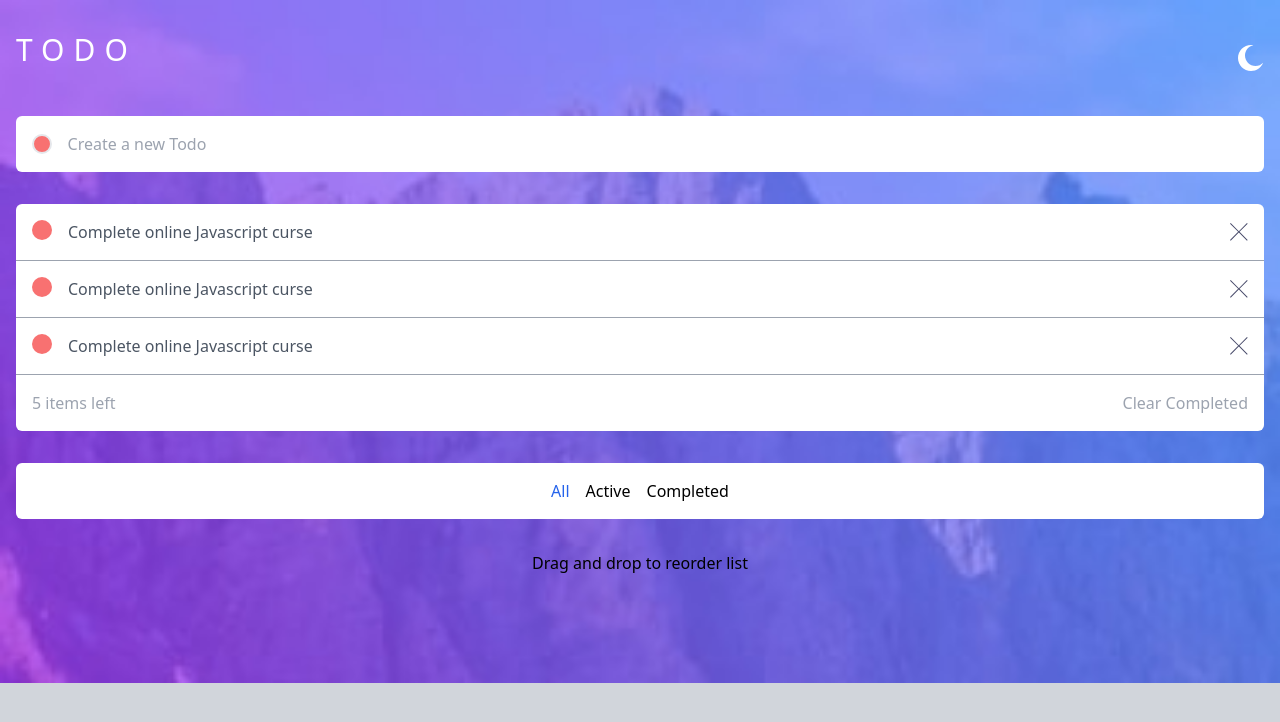
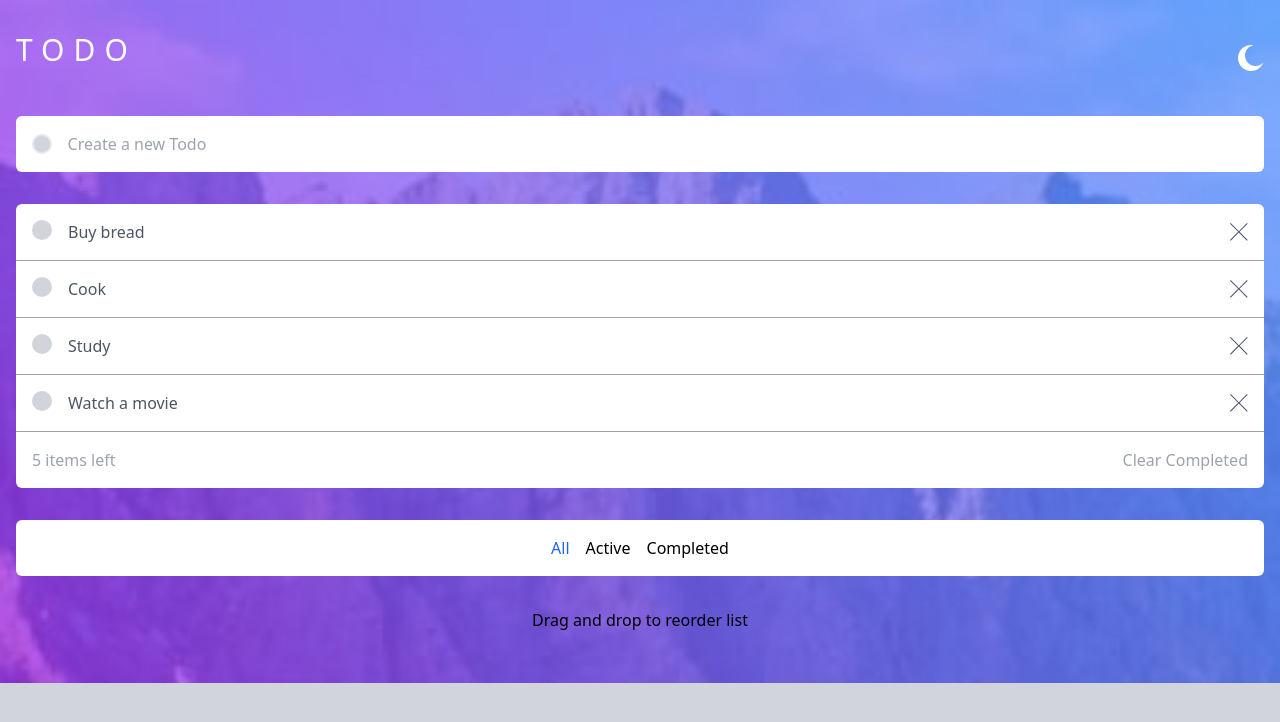
Before and after one commit to guidogattas/vite-react-tw-todo-frontend-mentor, a React (Vite) app: page / in a window 1280 px wide. Shown: the top 722 px of the page. Built offline with nearby package versions, Linux system fonts and the light colour scheme.

Commit message:
form controlado

```diff
--- a/src/App.jsx
+++ b/src/App.jsx
@@ -5,23 +5,39 @@ import TodoList from "./components/TodoList";
 import TodoComputed from "./components/TodoComputed";
 import TodoFilter from "./components/TodoFilter";
 import Footer from "./components/Footer";
+import { useState } from "react";
 
+const initialStateTodos = [
+  { id: 1, title: "Buy bread", completed: true },
+  { id: 2, title: "Cook", completed: false },
+  { id: 3, title: "Study", completed: false },
+  { id: 4, title: "Watch a movie", completed: false }
+]
 
 const App = () => {
+
+  const [todos, setTodos] = useState(initialStateTodos);
+
+  const createTodo = (title) => {
+    const newTodo = {
+      id: Date.now(),
+      title,
+      completed: false,
+    }
+    setTodos([...todos, newTodo])
+
+  }
+
   return (
     <div className="bg-[url('./assets/images/bg-mobile-light.jpg')] bg-no-repeat bg-contain bg-gray-300 min-h-screen">
-
       <Header />
 
       <main className="container px-4 mx-auto mt-8">
-
-        <TodoCreate />
-        <TodoList />
+        <TodoCreate createTodo={createTodo} />
+        <TodoList todos={todos} />
         <TodoComputed />
         <TodoFilter />
-
       </main>
-
       <Footer />
     </div>
   );
--- a/src/components/TodoCreate.jsx
+++ b/src/components/TodoCreate.jsx
@@ -1,7 +1,8 @@
-const TodoCreate = () => {
+const TodoCreate = ({ createTodo }) => {
+
     return (
         <form className="flex items-center gap-4 px-4 py-4 mt-8 overflow-hidden bg-white rounded-md ">
-            <span className="inline-block w-5 h-5 bg-red-400 border-2 rounded-full"></span>
+            <span className="inline-block w-5 h-5 bg-gray-300 border-2 rounded-full"></span>
             <input
                 className="w-full text-gray-400 outline-none"
                 type="text"
--- /dev/null
+++ b/src/components/TodoItem.jsx
@@ -0,0 +1,21 @@
+
+import CrossIcon from './icons/CrossIcon'
+
+const TodoItem = ({todo}) => {
+
+  const {id, title, completed} = todo
+
+  return (
+          <article className="flex gap-4 border-b-[1.5px] border-b-gray-400">
+            <button className="flex-none inline-block w-5 h-5 bg-gray-300 rounded-full"></button>
+            <p className="text-gray-600 grow">
+              {title}
+            </p>
+            <button className="flex-none">
+              <CrossIcon />
+            </button>
+          </article>
+  )
+}
+
+export default TodoItem
--- a/src/components/TodoList.jsx
+++ b/src/components/TodoList.jsx
@@ -1,36 +1,12 @@
-import CrossIcon from './icons/CrossIcon'
+import TodoItem from "./TodoItem"
 
-const TodoList = () => {
+const TodoList = ({ todos }) => {
   return (
-<div className="bg-white rounded-t-md [&>article]:p-4 mt-8">
-          <article className="flex gap-4 border-b-[1.5px] border-b-gray-400">
-            <button className="flex-none inline-block w-5 h-5 bg-red-400 rounded-full"></button>
-            <p className="text-gray-600 grow">
-              Complete online Javascript curse
-            </p>
-            <button className="flex-none">
-              <CrossIcon />
-            </button>
-          </article>
-          <article className="flex gap-4 border-b-[1.5px] border-b-gray-400">
-            <button className="flex-none inline-block w-5 h-5 bg-red-400 rounded-full"></button>
-            <p className="text-gray-600 grow">
-              Complete online Javascript curse
-            </p>
-            <button className="flex-none">
-              <CrossIcon />
-            </button>
-          </article>
-          <article className="flex gap-4 border-b-[1.5px] border-b-gray-400">
-            <button className="flex-none inline-block w-5 h-5 bg-red-400 rounded-full"></button>
-            <p className="text-gray-600 grow">
-              Complete online Javascript curse
-            </p>
-            <button className="flex-none">
-              <CrossIcon />
-            </button>
-          </article>
-        </div>
+    <div className="bg-white rounded-t-md [&>article]:p-4 mt-8">
+      {todos.map((todo) => (
+        <TodoItem key={todo.id} todo={todo} />
+      ))}
+    </div>
   )
 }
 
```
